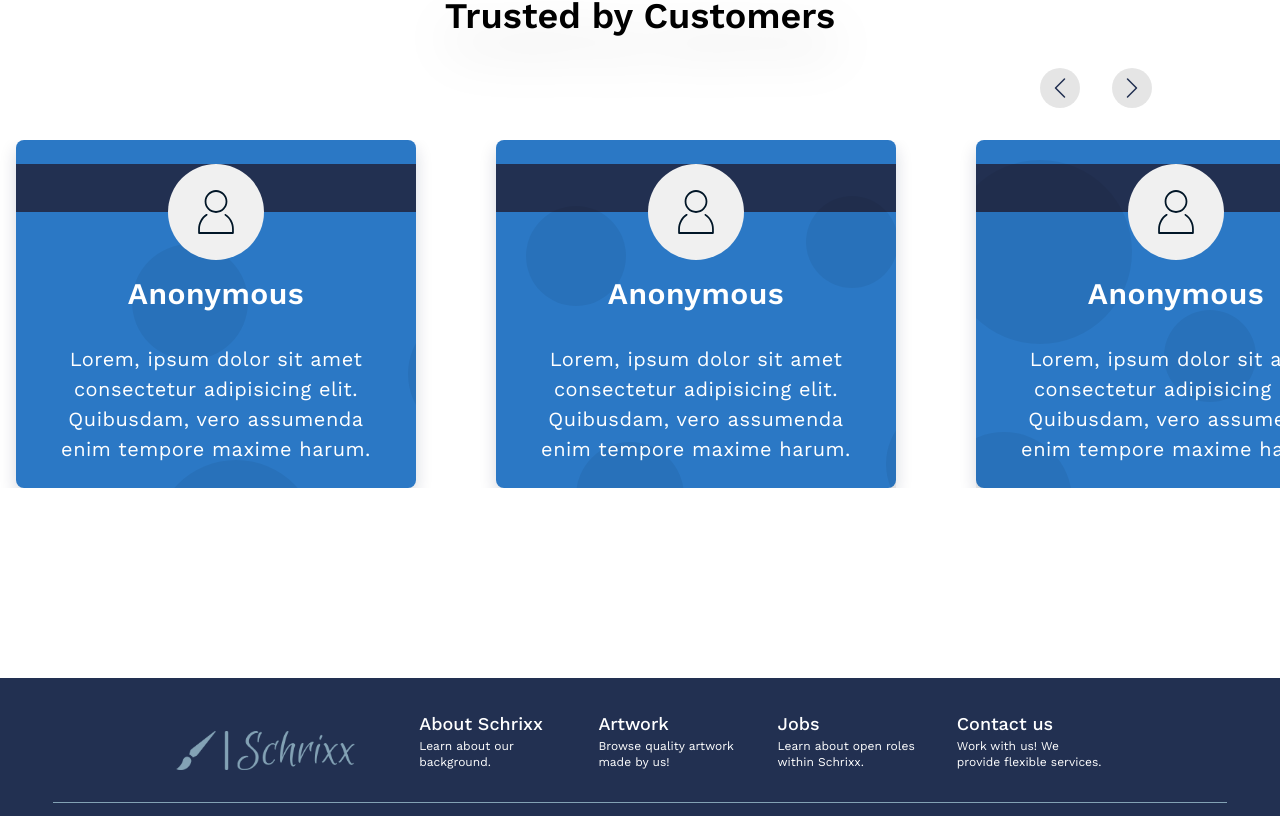
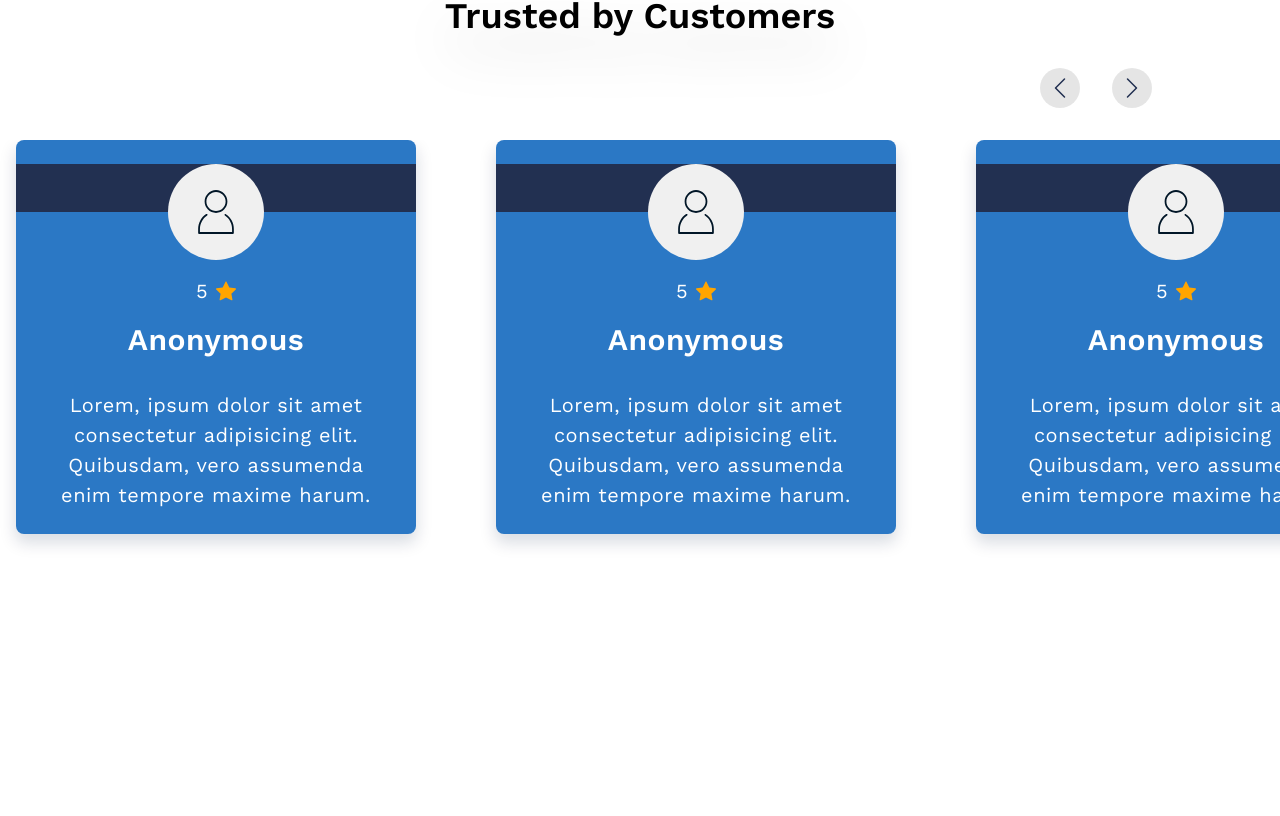
Before and after one commit to Schrixx/Company-Website, a React (Vite) app: page / in a window 1280 px wide. Shown: the part 4324-5140 px from the top of the page. Built offline with nearby package versions, Linux system fonts and the light colour scheme.

Commit message:
refactor: add stars to reviews section

```diff
--- a/src/pages/Home.tsx
+++ b/src/pages/Home.tsx
@@ -6,7 +6,9 @@ import { TbHexagonNumber2 } from 'react-icons/tb'
 import { TbHexagonNumber3 } from 'react-icons/tb'
 import { BsChevronRight } from 'react-icons/bs'
 import { BsChevronLeft } from 'react-icons/bs'
+import { BsStarFill } from 'react-icons/bs'
 import { IconContext } from 'react-icons'
+
 
 import redBird from 'assets/logos/bird.png'
 import cat from 'assets/logos/cat.png'
@@ -148,16 +150,20 @@ const Home = () => {
             </div>
           </div>
         </IconContext.Provider>
-        <div ref={scrollRef} className='relative z-10 px-4 h-full w-full flex flex-nowrap gap-20 text-white overscroll-contain overflow-x-scroll lg:overflow-x-hidden tracking-wide overflow-y-hidden snap-x snap-mandatory scroll-smooth'>
+        <div ref={scrollRef} className='relative z-10 px-4 pb-standard h-full w-full flex flex-nowrap gap-20 text-white overflow-x-scroll lg:overflow-x-hidden tracking-wide overflow-y-hidden snap-x snap-mandatory scroll-smooth'>
           {ReviewsData.map((item) => {
             return (
               <div key={uuidv4()} className='relative bg-bostonBlue p-6 rounded-lg sm:min-w-[25rem] text-center flex flex-col items-center gap-8 shadow-smallContainer snap-center'>
                 <div className='absolute h-12 w-full bg-cloudBurstBlue' />
-                <div className={`absolute top-0 w-full h-[900px] bg-[url(assets/smallCircles.svg)] bg-cover bg-no-repeat opacity-5 ${item.bgPos}`} />
+                {/* <div className={`absolute top-0 w-full h-[900px] bg-[url(assets/smallCircles.svg)] bg-contain bg-no-repeat opacity-5 ${item.bgPos}`} /> */}
                 <div className='relative z-20 flex flex-col gap-4 items-center'>
                   <div className="h-24 w-24 bg-[url('assets/pfp.svg')] bg-cover bg-no-repeat bg-center rounded-full" />
-                    <LargeHeading size="md">{ item.name }</LargeHeading>
+                  <div className='flex items-center gap-2'>
+                    <p>{item.stars}</p> <BsStarFill color="orange" />
                   </div>
+                  <LargeHeading size="md">{ item.name }</LargeHeading>
+                </div>
+
                 <p className='relative z-20'>{ item.comment }</p>
               </div>
             )
```
